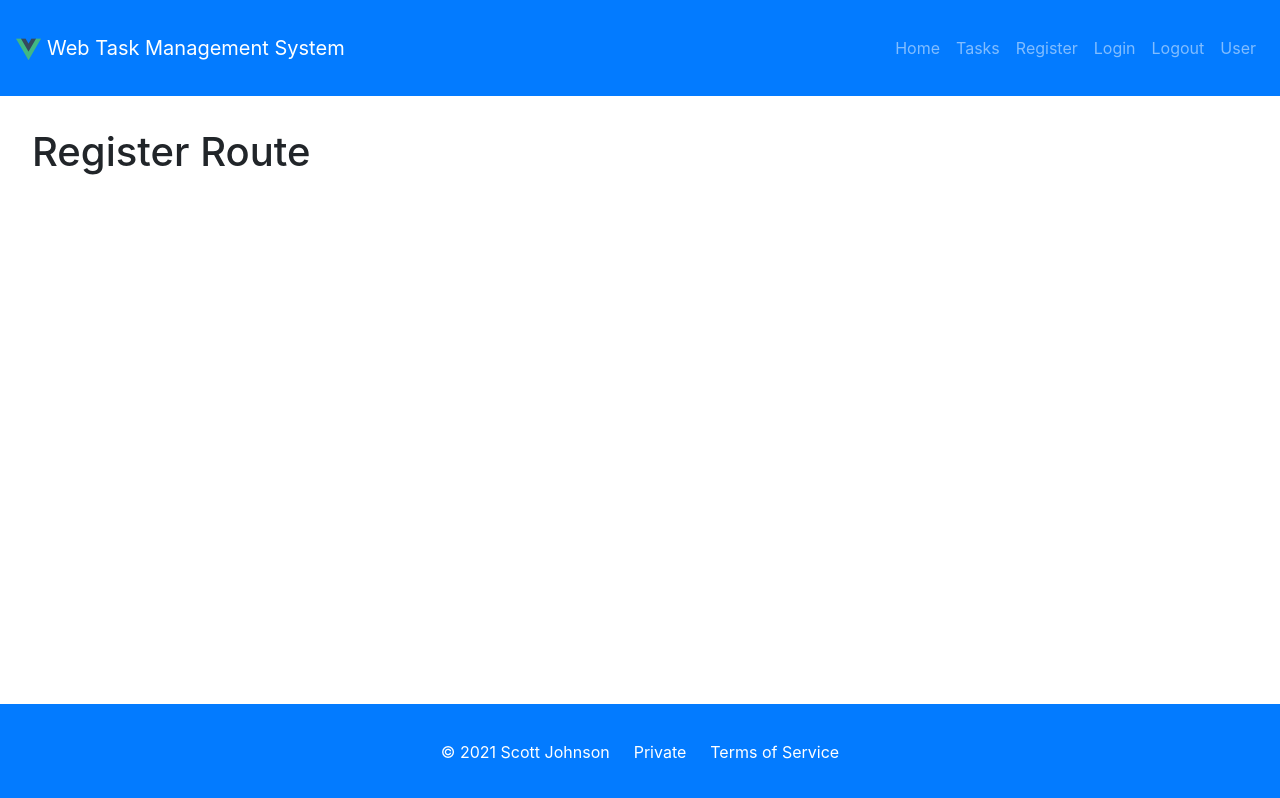
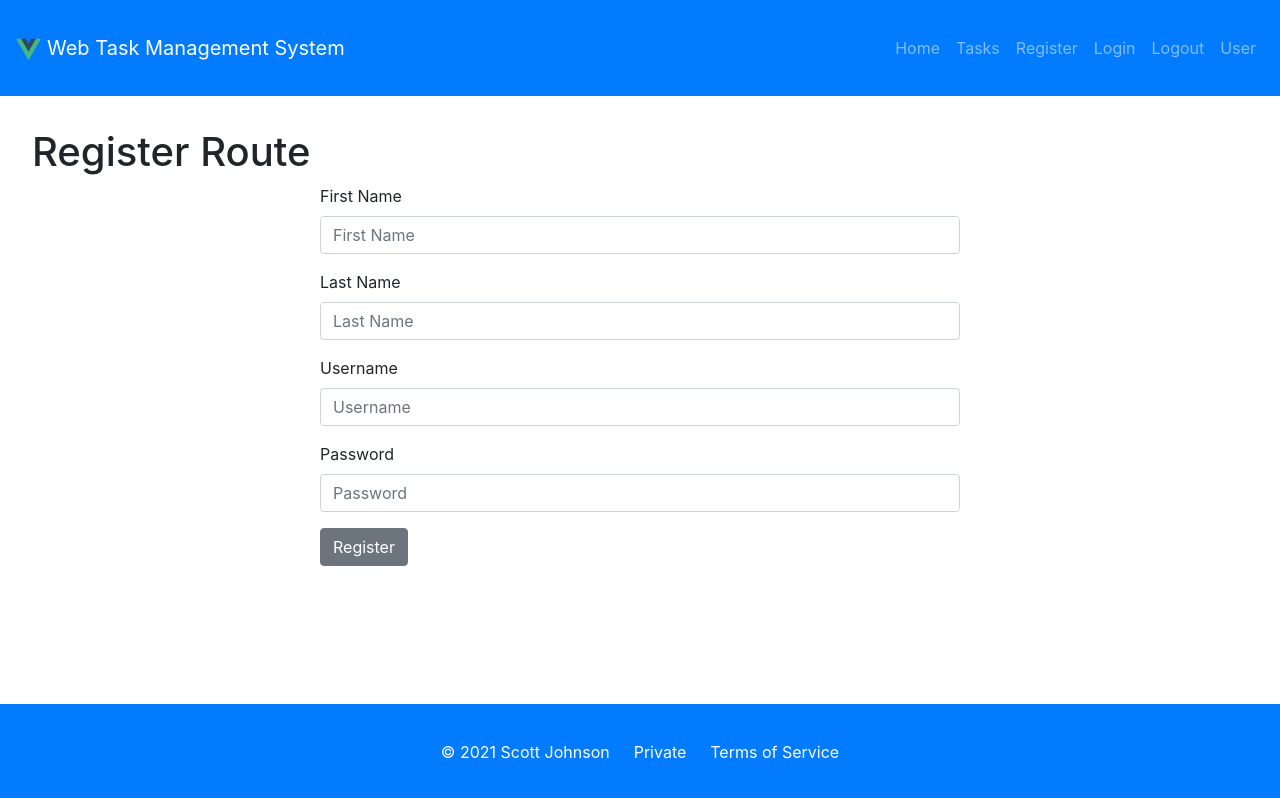
Before and after one commit to rscottjohnson/WTMS, a Vue app: page /register in a window 1280 px wide. Built offline with nearby package versions, Linux system fonts and the light colour scheme.

Commit message:
Added beginning password validation

```diff
--- a/dev-server/api/auth/auth-controller.js
+++ b/dev-server/api/auth/auth-controller.js
@@ -20,9 +20,9 @@ export function index(req, res) {
     }
 
     // set a constant for password comparison
-    const passwordsEqual = User.passwordEqual(req.body.password, user.password);
+    const passwordsMatch = User.passwordMatches(req.body.password, user.password);
     // if the passwords do not match, return an error
-    if (!passwordsEqual) {
+    if (!passwordsMatch) {
       return res.status(401).json();
     }
     return res.status(200).json();
@@ -41,7 +41,7 @@ function validateIndex(body) {
   }
 
   return {
-    isValid: String.isEmpty(errors),
+    isValid: StringUtil.isEmpty(errors),
     message: errors
   }
 }
--- a/dev-server/model/user-model.js
+++ b/dev-server/model/user-model.js
@@ -17,7 +17,7 @@ userSchema.virtual('fullName').get(function() {
 });
 // Set static methods to use in userSchema
 // Check for password equivalent to what user provided
-userSchema.statics.passwordEqual = function(password, hash) {
+userSchema.statics.passwordMatches = function(password, hash) {
   return bcrypt.compareSync(password, hash);
 }
 // pre-save method runs before saving a user to the database
--- a/prod-server/api/auth/auth-controller.js
+++ b/prod-server/api/auth/auth-controller.js
@@ -31,9 +31,9 @@ function index(req, res) {
     }
 
     // set a constant for password comparison
-    var passwordsEqual = _userModel2.default.passwordEqual(req.body.password, user.password);
+    var passwordsMatch = _userModel2.default.passwordMatches(req.body.password, user.password);
     // if the passwords do not match, return an error
-    if (!passwordsEqual) {
+    if (!passwordsMatch) {
       return res.status(401).json();
     }
     return res.status(200).json();
@@ -52,7 +52,7 @@ function validateIndex(body) {
   }
 
   return {
-    isValid: String.isEmpty(errors),
+    isValid: _stringUtil.StringUtil.isEmpty(errors),
     message: errors
   };
 }
--- a/prod-server/model/user-model.js
+++ b/prod-server/model/user-model.js
@@ -31,7 +31,7 @@ userSchema.virtual('fullName').get(function () {
 });
 // Set static methods to use in userSchema
 // Check for password equivalent to what user provided
-userSchema.statics.passwordEqual = function (password, hash) {
+userSchema.statics.passwordMatches = function (password, hash) {
   return _bcryptNodejs2.default.compareSync(password, hash);
 };
 // pre-save method runs before saving a user to the database
--- a/src/services/AuthService.js
+++ b/src/services/AuthService.js
@@ -8,14 +8,14 @@ export function isLoggedIn() {
 
 export function login(user) {
   // endpoint url
-  return http().post("/auth", user)
+  return http().post('/auth', user)
       // take the response, if there is one, set the token
-      .then((res) => {
+      .then(res => {
         if (res) {
           const fakeToken = {
-            token: "my-token",
+            token: 'my-token'
           }
-          setToken(token);
+          setToken(fakeToken);
         }
       });
 }
@@ -32,3 +32,7 @@ export function getUsername() {
 export function getUserId() {
   return 1;
 }
+
+export function registerUser(user) {
+  return http().post('/register', user);
+}
--- a/src/views/Home.vue
+++ b/src/views/Home.vue
@@ -14,7 +14,7 @@ export default {
     HelloWorld
   },
   beforeCreate: function() {
-    fetch(this.$store.state.apiUrl + '/api/user', {
+    fetch(this.$store.state.apiUrl + '/user', {
       method: 'GET'
     })
     // .then(res => res.json());
--- a/src/views/authentication/Login.vue
+++ b/src/views/authentication/Login.vue
@@ -1,10 +1,11 @@
 <template>
   <div>
     <h1>Login Route</h1>
-    <form class="custom-form" v-on:submit="onSubmit">
+    <form class="custom-form" v-on:submit.prevent="onSubmit">
       <div class="form-group">
         <label for="username">Username</label>
         <input
+          v-model="username"
           type="text"
           class="form-control"
           id="username"
@@ -14,6 +15,7 @@
       <div class="form-group">
         <label for="password">Password</label>
         <input
+          v-model="password"
           type="password"
           class="form-control"
           id="password"
@@ -21,7 +23,7 @@
         />
       </div>
       <div class="form-group">
-        <button type="submit" class="btn btn-secondary">Submit</button>
+        <button type="submit" class="btn btn-secondary">Login</button>
       </div>
     </form>
   </div>
@@ -32,10 +34,19 @@
 
   export default {
     name: 'login',
+    data: function() {
+      return {
+        username: '',
+        password: ''
+      }
+    },
     methods: {
-      onSubmit: function(event) {
-        event.preventDefault();
-        auth.login();
+      onSubmit: async function() {
+        const user = {
+          username: this.username,
+          password: this.password
+        }
+        await auth.login(user);
         this.$router.push({ name: 'Home' });
       }
     }
--- a/src/views/authentication/Register.vue
+++ b/src/views/authentication/Register.vue
@@ -1,3 +1,79 @@
 <template>
-  <h1>Register Route</h1>
+  <div>
+    <h1>Register Route</h1>
+    <form class="custom-form" v-on:submit.prevent="onSubmit">
+      <div class="form-group">
+        <label for="firstname">First Name</label>
+        <input
+          v-model="firstname"
+          type="text"
+          class="form-control"
+          id="firstname"
+          placeholder="First Name"
+        />
+      </div>
+      <div class="form-group">
+        <label for="lastname">Last Name</label>
+        <input
+          v-model="lastname"
+          type="text"
+          class="form-control"
+          id="lastname"
+          placeholder="Last Name"
+        />
+      </div>
+      <div class="form-group">
+        <label for="username">Username</label>
+        <input
+          v-model="username"
+          type="text"
+          class="form-control"
+          id="username"
+          placeholder="Username"
+        />
+      </div>
+      <div class="form-group">
+        <label for="password">Password</label>
+        <input
+          v-model="password"
+          type="password"
+          class="form-control"
+          id="password"
+          placeholder="Password"
+        />
+      </div>
+      <div class="form-group">
+        <button type="submit" class="btn btn-secondary">Register</button>
+      </div>
+    </form>
+  </div>
 </template>
+
+<script>
+  import * as auth from '../../services/AuthService'
+
+  export default {
+    name: 'register', data: function() {
+      return {
+        username: '',
+        password: '',
+        firstname: '',
+        lastname: ''
+      }
+    },
+    methods: {
+      onSubmit: async function() {
+        const user = {
+          username: this.username,
+          password: this.password,
+          firstname: this.firstname,
+          lastname: this.lastname
+        }
+        const registerPromise = auth.registerUser(user);
+        const loginPromise = auth.login(user);
+        await Promise.all([registerPromise, loginPromise]);
+        this.$router.push({ name: 'Home' });
+      }
+    }
+  }
+</script>
```
